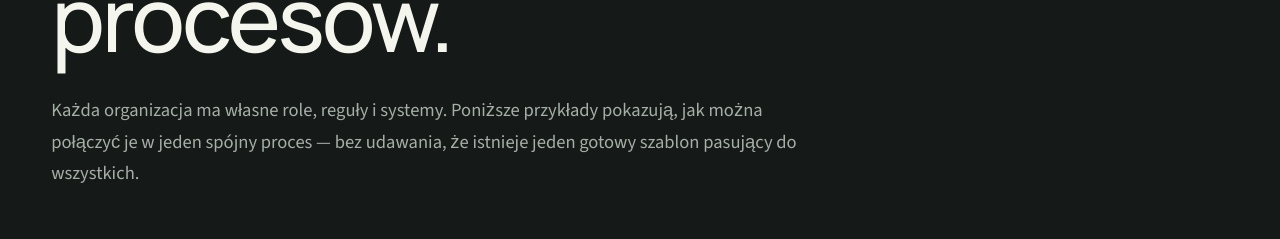
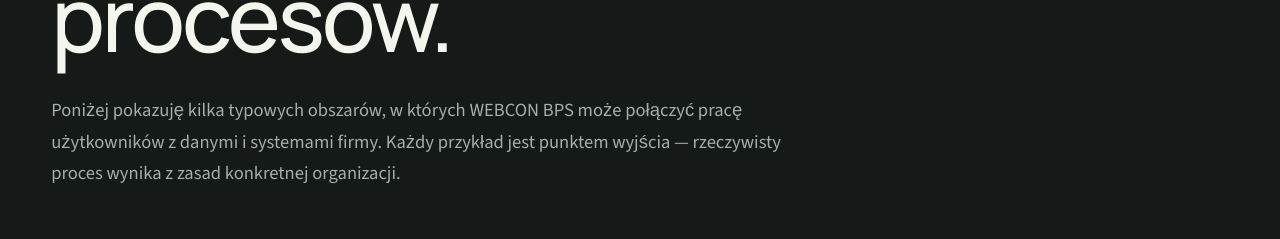
Before and after one commit to radoslawbegej-code/analizeit, a Next.js app in the folder analizeit/: page /realizacje in a window 1280 px wide. Shown: the part 296-535 px from the top of the page. Built offline with nearby package versions, Linux system fonts and the light colour scheme; no server answers.

Commit message:
Make process examples intro more natural

```diff
--- a/analizeit/src/app/realizacje/page.tsx
+++ b/analizeit/src/app/realizacje/page.tsx
@@ -18,9 +18,9 @@
         <Container>
           <h1 id="realizations-title">Przykłady procesów.</h1>
           <p>
-            Każda organizacja ma własne role, reguły i systemy. Poniższe przykłady pokazują,
-            jak można połączyć je w jeden spójny proces — bez udawania, że istnieje jeden
-            gotowy szablon pasujący do wszystkich.
+            Poniżej pokazuję kilka typowych obszarów, w których WEBCON BPS może połączyć
+            pracę użytkowników z danymi i systemami firmy. Każdy przykład jest punktem
+            wyjścia — rzeczywisty proces wynika z zasad konkretnej organizacji.
           </p>
         </Container>
       </section>
```
